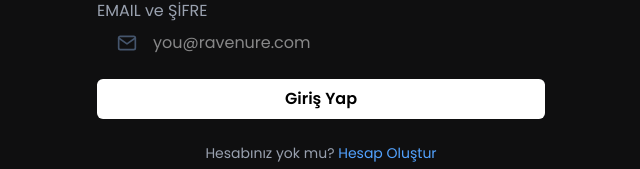
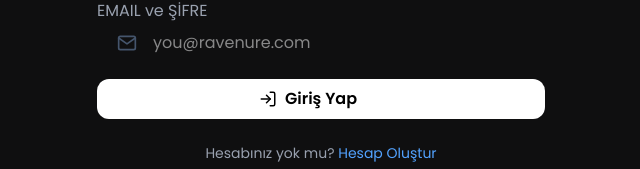
Before and after one commit to RavenureLabs/RavenureWebApp, a Next.js app: page /login in a window 1280 px wide. Shown: the part 425-594 px from the top of the page, without its empty margins (319-959 px from the left). Built offline with nearby package versions, Linux system fonts and the light colour scheme.

Commit message:
login page update.

```diff
--- a/src/components/pages/login.page.tsx
+++ b/src/components/pages/login.page.tsx
@@ -1,6 +1,8 @@
 'use client';
 
 import { FaDiscord } from 'react-icons/fa';
+import { FiLogIn } from 'react-icons/fi';
+import { FiArrowRight } from 'react-icons/fi';
 
 export default function LoginPageComponent() {
   return (
@@ -67,9 +69,22 @@ export default function LoginPageComponent() {
 
 
 
-        <button className="w-full flex items-center justify-center gap-2 bg-white text-black font-semibold py-2 rounded-md hover:bg-gray-200 transition">
-          <span>Giriş Yap</span>
-        </button>
+
+<button className="w-full group relative flex items-center justify-center gap-2 bg-white text-black font-semibold py-2 rounded-xl hover:scale-105 transition overflow-hidden cursor-pointer">
+
+  <span className="flex items-center transition-all duration-200 ease-in-out group-hover:opacity-0 group-hover:scale-75 group-hover:-translate-x-4">
+    <FiLogIn size={18} />
+  </span>
+
+  <span className="flex items-center transition-all duration-200 ease-in-out group-hover:-translate-x-3">
+    Giriş Yap
+  </span>
+
+  <span className="flex items-center transition-all duration-200 ease-in-out opacity-0 scale-75 translate-x-2 group-hover:opacity-100 group-hover:scale-100 group-hover:translate-x-0">
+    <FiArrowRight size={18} />
+  </span>
+</button>
+
 
         <p className="text-center text-sm text-gray-400">
           Hesabınız yok mu?{' '}
```
